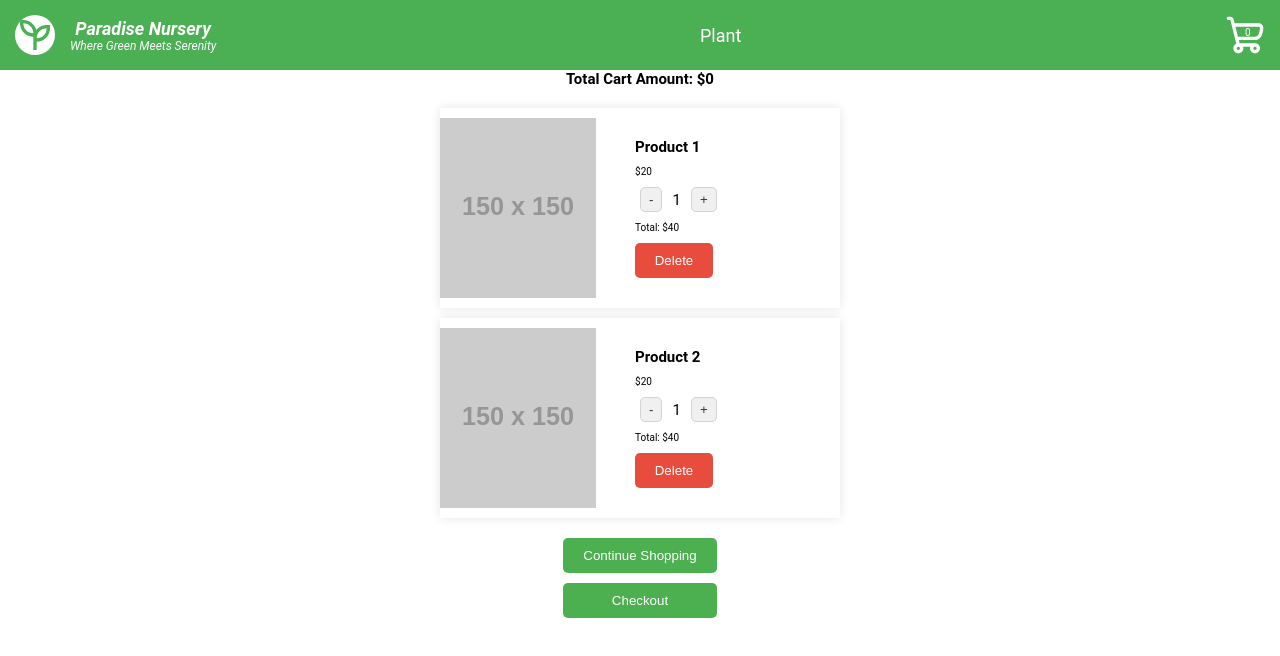
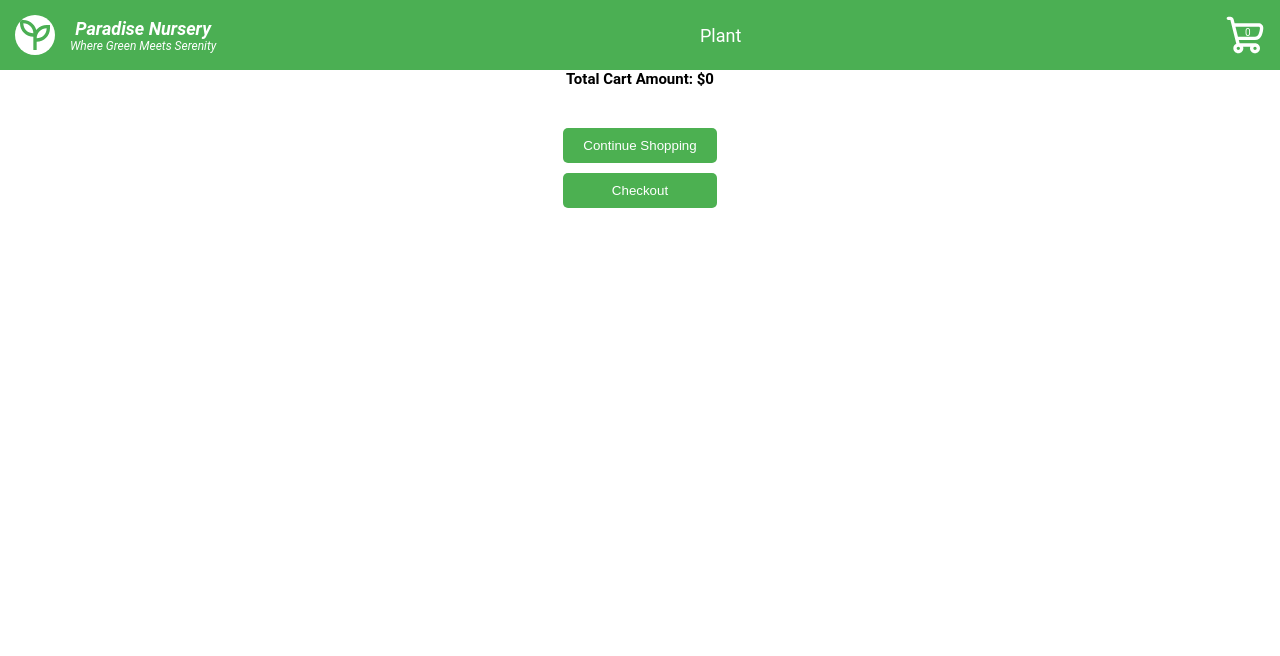
Before and after one commit to IsaqueBatist/Paradise-Nursery-Shopping-Application, a React (Create React App) app: page /shopping-cart in a window 1280 px wide. Shown: the top 656 px of the page. Built offline with nearby package versions, Linux system fonts and the light colour scheme.

Commit message:
:sparkles: feat: Add and Remove item in the cart cloeses #8 closes #9

```diff
--- a/src/components/commom/ShoppingCartCard.tsx
+++ b/src/components/commom/ShoppingCartCard.tsx
@@ -1,29 +1,34 @@
 import React from 'react';
 import Button from '../layout/Button/Button.tsx';
 import './styles.css';
+import { useDispatch } from 'react-redux';
+import { removeFromCart } from '../../cartSlice.ts';
+import ItemsInCart from '../../interfaces/itemsInCart.ts';
 
-interface ShoppingCartCardProps{
-  price: number;
-  name: string;
-  image: string;
-}
 
-const ShoppingCartCard = ({price, name, image}: ShoppingCartCardProps) => {
+
+const ShoppingCartCard = ({cost, description, image, name, quantity}: ItemsInCart) => {
+
+  const dispache = useDispatch()
+  const handleDeleteItem = (item: ItemsInCart) => {
+    dispache(removeFromCart(item))
+  }
+
   return (
     <div className='shopping-cart-card'>
       <div className="image-container">
-        <img src={image} alt="palceholder" />
+        <img src={image} alt={name} />
       </div>
       <div className="content-container">
         <h2>{name}</h2>
-        <p>${price}</p>
+        <p>${cost}</p>
         <div className="quantity-control">
           <button>-</button>
           <p>1</p>
           <button>+</button>
         </div>
-        <p>Total: ${price*2}</p>
-        <Button messageType='error' content='Delete' />
+        <p>Total: ${Number(cost)*quantity}</p>
+        <Button onClick={() => handleDeleteItem({cost: cost, name: name, image: image, description: description, quantity: quantity})} messageType='error' content='Delete' />
       </div>
     </div>
   );
--- a/src/components/layout/Button/Button.tsx
+++ b/src/components/layout/Button/Button.tsx
@@ -6,11 +6,18 @@ interface ButtonProps{
   type?: 'button' | 'submit' | 'reset';
   messageType?: 'success' | 'error';
   onClick?: () => void;
+  disabled?: boolean;
 }
 
-const Button = ({content, onClick, type = 'button', messageType = 'success'}: ButtonProps) => {
+const Button = ({disabled, content, onClick, type = 'button', messageType = 'success'}: ButtonProps) => {
+  const getClassName = () => {
+    if (messageType === 'success') return 'success';
+    if (messageType === 'error') return 'error';
+    if (disabled) return 'disabled';
+    return '';
+  };
   return (
-    <button className={messageType === 'success' ? 'success' : 'error'} type={type} onClick={onClick}>{content}</button>
+    <button className={getClassName()} type={type} onClick={onClick}>{content}</button>
   );
 };
 
--- a/src/components/layout/Button/style.css
+++ b/src/components/layout/Button/style.css
@@ -9,10 +9,15 @@ button {
   padding: 1rem 1.2rem;
 }
 
-button.success {
+.success {
   background-color: #4CB051;
 }
 
-button.error {
+.error {
   background-color: #E74C3C;
 }
+
+.disabled {
+  background-color: #BDC3C7;
+  cursor: not-allowed;
+}
--- a/src/components/layout/CardItem/CardItem.tsx
+++ b/src/components/layout/CardItem/CardItem.tsx
@@ -1,21 +1,22 @@
-import React from 'react';
+import React, { useState } from 'react';
 import './styles.css';
 import Button from '../Button/Button.tsx';
 import { useDispatch } from 'react-redux';
 import Plant from '../../../interfaces/plant.ts';
 import { addToCart } from '../../../cartSlice.ts';
 
-interface CardItemProps{
+interface CardItemProps {
   plant: Plant;
 }
 
-const CardItem = ({plant}: CardItemProps) => {
-
+const CardItem = ({ plant }: CardItemProps) => {
   const dispatch = useDispatch();
+  const [isAdded, setIsAdded] = useState(false);
 
   const handleAddToCart = (item: Plant) => {
     dispatch(addToCart(item));
-  }
+    setIsAdded(true);
+  };
 
   return (
     <div className='card-item'>
@@ -31,7 +32,7 @@ const CardItem = ({plant}: CardItemProps) => {
         </div>
         <p className='card-price'>${plant.cost}</p>
         <p className='card-description'>{plant.description}</p>
-        <Button onClick={() => handleAddToCart(plant)} content='Add to cart' />
+        <Button onClick={() => handleAddToCart(plant)} content='Add to cart' disabled={isAdded} />
       </div>
     </div>
   );
--- a/src/components/layout/navbar/NavBar.tsx
+++ b/src/components/layout/navbar/NavBar.tsx
@@ -1,11 +1,17 @@
 import React from 'react';
 import plantIcon from "../../../assets/svg/product-listing-page/plant.svg";
 import shoppingCartIcon from "../../../assets/svg/product-listing-page/shoppingcart.svg";
+import { useNavigate } from 'react-router-dom';
+import { useSelector } from 'react-redux';
 import "./styles.css"
+import ItemsInCart from '../../../interfaces/itemsInCart';
 const NavBar = () => {
+  const navigate = useNavigate();
+  const itemsLength = useSelector((state: { cart: { items: ItemsInCart[] } }) => state.cart.items.length)
+
   return (
     <header className="navbar">
-      <div className="logoSection">
+      <div className="logoSection" onClick={() => navigate('/')} >
         <img src={plantIcon} alt="palntIcon" />
         <div className="sub-titles">
           <p>Paradise Nursery</p>
@@ -14,13 +20,12 @@ const NavBar = () => {
       </div>
       <nav className='nav'>
         <ul>
-          <li><a href='/product-listing'>Plant</a></li>
+          <li><a onClick={() => navigate('/product-listing')}>Plant</a></li>
         </ul>
       </nav>
-      <div className="cartSection">
-        <p>0</p>
+      <div className="cartSection" onClick={() => navigate('/shopping-cart')}>
+        <p>{itemsLength}</p>
         <img src={shoppingCartIcon} alt="shopping cart"/>
-
       </div>
     </header>
   );
--- a/src/components/layout/navbar/styles.css
+++ b/src/components/layout/navbar/styles.css
@@ -13,6 +13,9 @@
   display: flex;
   align-items: center;
   color: white;
+  &:hover{
+    cursor: pointer;
+  }
   img{
     width: 4rem;
     height: 4rem;
@@ -44,6 +47,10 @@
     color: white;
     text-decoration: none;
     font-size: 1.8rem;
+    &:hover{
+      color: #F2F2F2;
+      cursor: pointer;
+    }
   }
 }
 .cartSection{
@@ -51,6 +58,9 @@
   justify-content: center;
   align-items: center;
   position: relative;
+  &:hover{
+    cursor: pointer;
+  }
   img{
     width: 4rem;
     height: 4rem;
--- a/src/pages/landing-page/LandingPage.tsx
+++ b/src/pages/landing-page/LandingPage.tsx
@@ -1,14 +1,17 @@
 import React from 'react';
+import { useNavigate } from 'react-router-dom';
+
 import "./style.css";
 import Button from '../../components/layout/Button/Button.tsx';
 
-const LandingPage = (props) => {
+const LandingPage = () => {
+  const navigate = useNavigate();
   return (
     <div className='landing-page'>
       <div className="introduction-text">
         <h1 className='welcome-text'>Welcome To <span>Paradise Nursey</span></h1>
         <p>Where Green meets Serenity</p>
-        <Button content='Get started' />
+        <Button onClick={() => navigate('/product-listing')} content='Get started' />
       </div>
       <div className="enterprise-text">
         <p>Welcome to Paradise Nursery, where green meets serenity!</p>
--- a/src/pages/product-listing-page/ProductListingPage.tsx
+++ b/src/pages/product-listing-page/ProductListingPage.tsx
@@ -3,6 +3,8 @@ import './styles.css';
 import CardItem from '../../components/layout/CardItem/CardItem.tsx';
 import getPlants from '../../utils/getplants.ts';
 import PlantsArray from '../../interfaces/plantsArrayinterface.ts';
+import ItemsInCart from '../../interfaces/itemsInCart.ts';
+import { useSelector } from 'react-redux';
 
 const ProductListingPage = (props) => {
   const [plantsArray, setPlantsArray] = useState<PlantsArray[]>([]);
@@ -12,6 +14,7 @@ const ProductListingPage = (props) => {
     const plantsArray = getPlants();
     setPlantsArray(plantsArray);
   }, [])
+
   return (
     <div className='product-listing-page'>
       {plantsArray.map((category) => {
--- a/src/pages/shopping-cart-page/ShoppingCartPage.tsx
+++ b/src/pages/shopping-cart-page/ShoppingCartPage.tsx
@@ -1,25 +1,16 @@
 import React from 'react';
+import { useSelector } from 'react-redux';
+import { useNavigate } from 'react-router-dom';
+
 import ShoppingCartCard from '../../components/commom/ShoppingCartCard.tsx';
 import './styles.css';
 import Button from '../../components/layout/Button/Button.tsx';
+import ItemsInCart from '../../interfaces/itemsInCart.ts';
 
+const ShoppingCartPage = () => {
+  const items = useSelector((state: { cart: { items: ItemsInCart[] } }) => state.cart.items)
+  const navigate = useNavigate()
 
-const ShoppingCartPage = (props) => {
-
-  const items = [
-    {
-      image: 'https://via.placeholder.com/150',
-      name: 'Product 1',
-      price: 20,
-      quantity: 1
-    },
-    {
-      image: 'https://via.placeholder.com/150',
-      name: 'Product 2',
-      price: 20,
-      quantity: 1,
-    }
-  ]
   return (
     <div className='shopping-cart-page'>
       <h2>Total Cart Amount: $0</h2>
@@ -28,7 +19,9 @@ const ShoppingCartPage = (props) => {
           return (
             <ShoppingCartCard
               key={index}
-              price={item.price}
+              description={item.description}
+              quantity={item.quantity}
+              cost={item.cost}
               name={item.name}
               image={item.image}
             />
@@ -36,8 +29,8 @@ const ShoppingCartPage = (props) => {
         })) : ('No items in cart')}
       </div>
       <div className="buttons-section">
-        <Button content='Continue Shopping' />
-        <Button content='Checkout' />
+        <Button content='Continue Shopping' onClick={() => navigate('/product-listing')} />
+        <Button content='Checkout' onClick={() => alert('This functionality will come back soon')} />
       </div>
     </div>
   );
```
